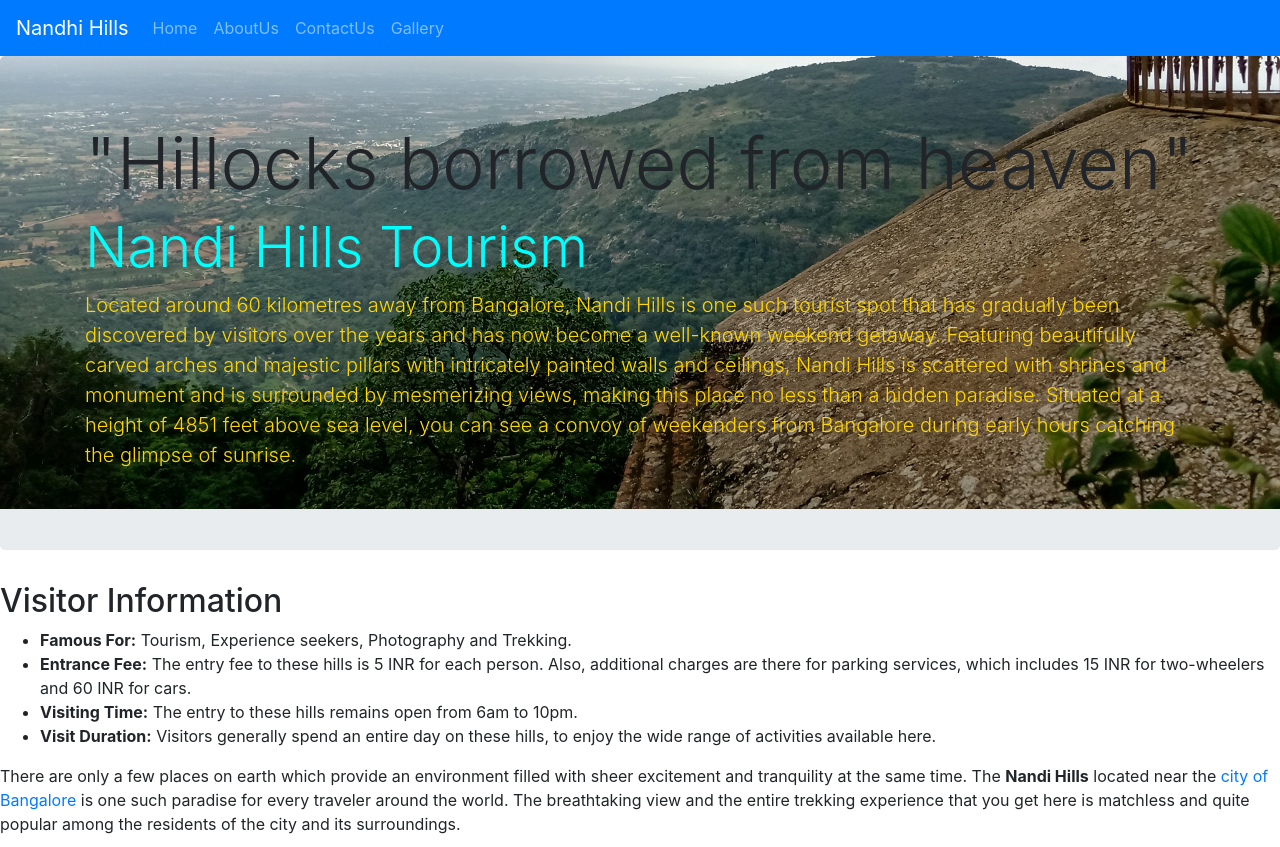
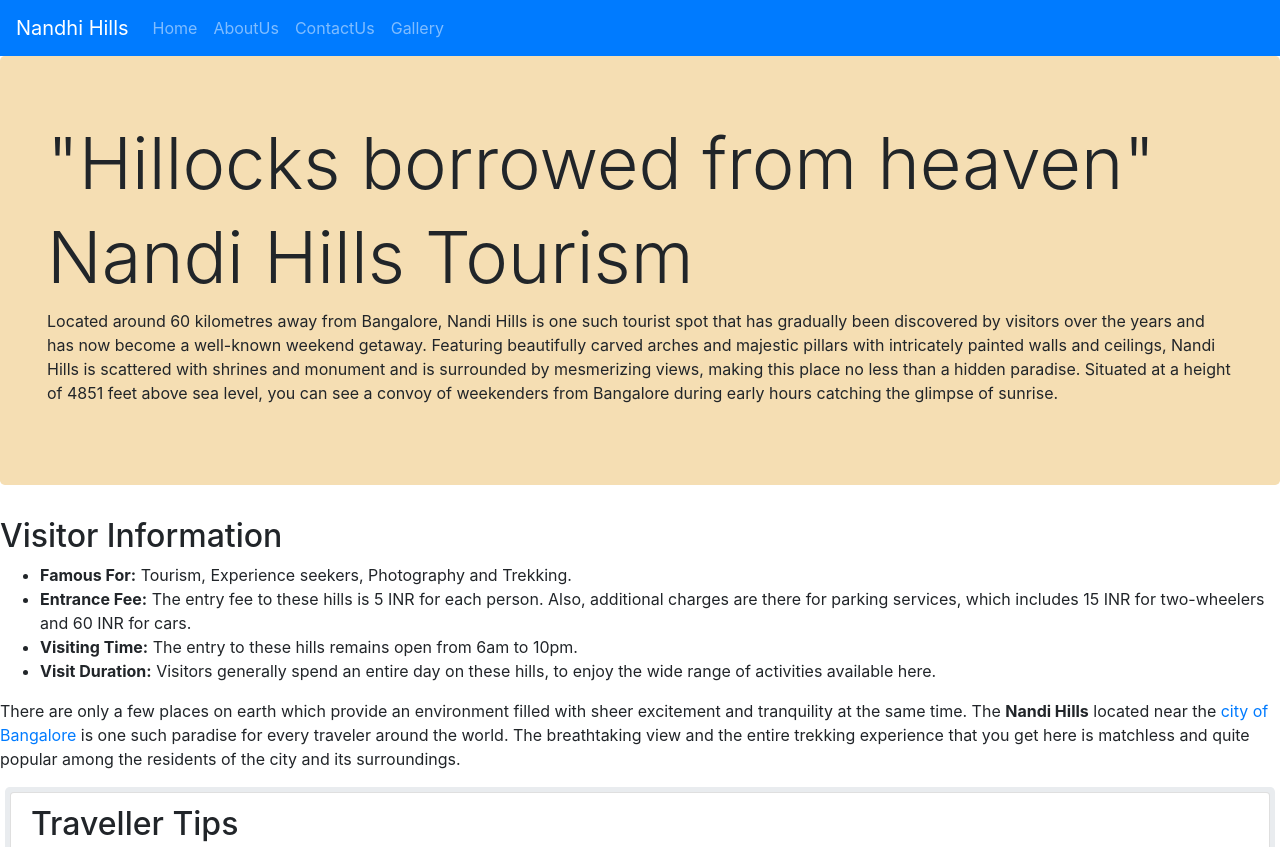
Before and after one commit to sainath498/gitbootstrap, a plain HTML site: page about.html in a window 1280 px wide. Shown: the top 847 px of the page. Drawn offline with nearby package versions, Linux system fonts and the light colour scheme.

Commit message:
Update about.html

```diff
--- a/about.html
+++ b/about.html
@@ -40,11 +40,11 @@
 </nav>
 
 
-    <div class="jumbotron   " style ="background-image: url(images/IMG_20190804_093942.jpg);" >
-            <div class="container  ">
+    <div class="jumbotron col-12 col-sm-12 col-md-12 col-lg-12 col-xl-12 mb-12 " style ="background-color: wheat;" >
+            <div class="container col-12 col-sm-12 col-md-12 col-lg-12 col-xl-12 mb-12  ">
         <h1 class="display-3 " >"Hillocks borrowed from heaven"</h1>
-        <h1 class="display-4"> Nandi Hills Tourism</h1>
-        <p class="lead">
+        <h1 class="display-3"> Nandi Hills Tourism</h1>
+        <p class="water">
 
           Located around 60 kilometres away from Bangalore, Nandi Hills is one such tourist spot that has gradually been discovered by visitors over the years and has now become a well-known weekend getaway.
 
```
